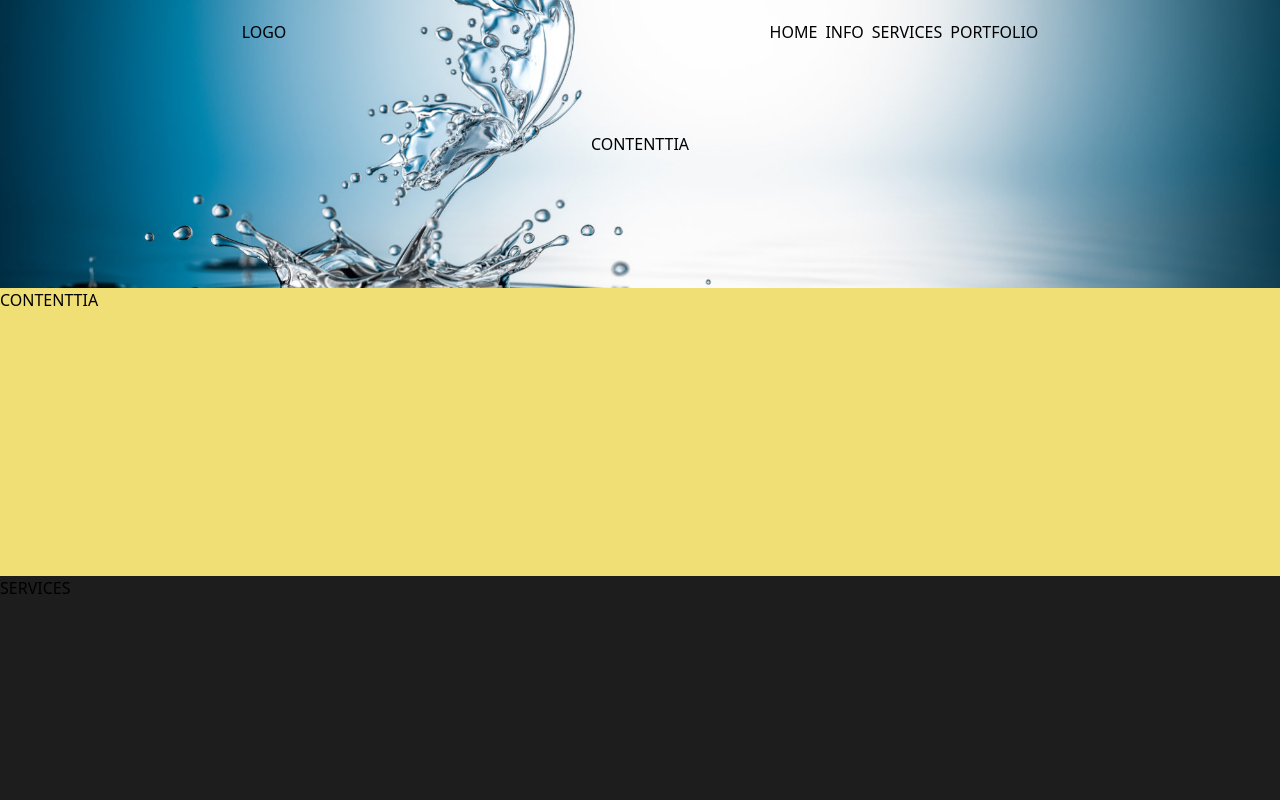
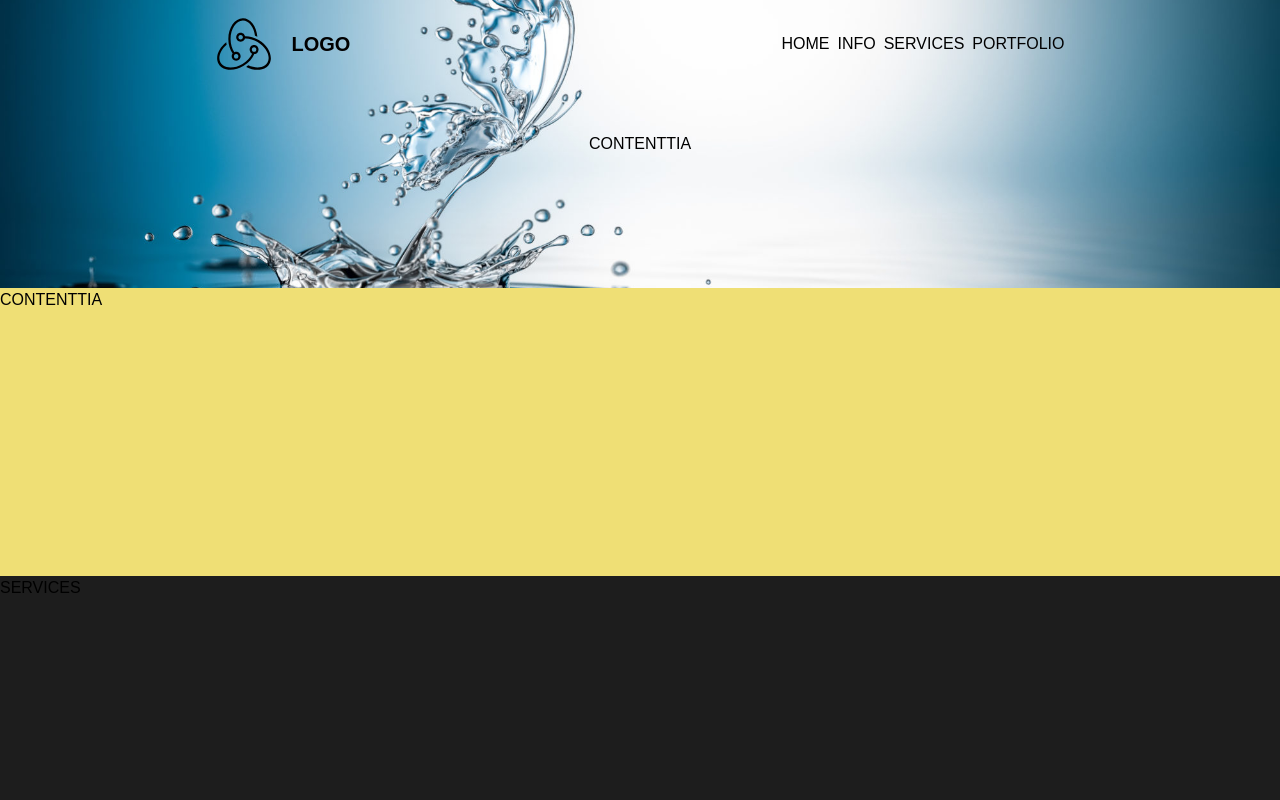
Before and after one commit to simojjuho/graphical-designer-page, a React (Vite) app: page / in a window 1280 px wide. Shown: the top 800 px of the page. Built offline with nearby package versions, Linux system fonts and the light colour scheme.

Commit message:
Logo added and home link works now. Also removed some un-needed imports

```diff
--- a/src/components/Contact.tsx
+++ b/src/components/Contact.tsx
@@ -1,5 +1,3 @@
-import React from 'react'
-
 const Contact = () => {
   return (
     <div id='contact'>
--- a/src/components/Footer.tsx
+++ b/src/components/Footer.tsx
@@ -1,5 +1,3 @@
-import React from 'react'
-
 const Footer = () => {
   return (
     <div id='footer' className='min-w-full h-12 flex flex-row justify-center items-center'>
--- a/src/components/Header.tsx
+++ b/src/components/Header.tsx
@@ -1,12 +1,13 @@
-import PropTypes from 'prop-types'
-
-const Header = props => {
+const Header = () => {
   return (
     <div className='
       h-12 my-5 fixed min-w-full
-      flex flex-row justify-around
+      flex flex-row justify-around items-center
       '>
-      <div className=''>LOGO</div>
+      <div className='font-bold text-xl flex flex-row items-center gap-5'>
+        <img className="size-14" src="./src/assets/icons8-logo.svg"/>
+        <h1>LOGO</h1>
+      </div>
       <ul className='flex flex-row gap-2 uppercase'>
         <li><a href="#home">home</a></li>
         <li><a href="#info">info</a></li>
--- a/src/components/Info.tsx
+++ b/src/components/Info.tsx
@@ -1,5 +1,3 @@
-import React from 'react'
-
 const Info = () => {
   return (
     <div id='info' className='h-72 bg-[#efdf75]'>
--- a/src/components/Portfolio.tsx
+++ b/src/components/Portfolio.tsx
@@ -1,5 +1,3 @@
-import React from 'react'
-
 const Portfolio = () => {
   return (
     <div id='portfolio' className='min-h-72'>
--- a/src/components/Services.tsx
+++ b/src/components/Services.tsx
@@ -1,5 +1,3 @@
-import React from 'react'
-
 const Services = () => {
   return (
     <div id='services' className='min-h-72 bg-[#1d1d1d]'>
--- a/src/components/UpperBanner.tsx
+++ b/src/components/UpperBanner.tsx
@@ -1,8 +1,6 @@
-import React from 'react'
-
 const UpperBanner = () => {
   return (
-    <div className="w-full min-h-72
+    <div id="home" className="w-full min-h-72
       bg-[url('./assets/water-drop.jpg')] bg-no-repeat bg-cover bg-center bg-fixed
       flex items-center justify-center">
       <p>CONTENTTIA</p>
--- a/src/index.css
+++ b/src/index.css
@@ -2,4 +2,5 @@
 
 #root {
   margin: 0 auto;
+  font-family: "proxima-nova", "raleway", sans-serif !important;
 }
```
Also changed, not shown: src/assets/icons8-logo.svg (added).
